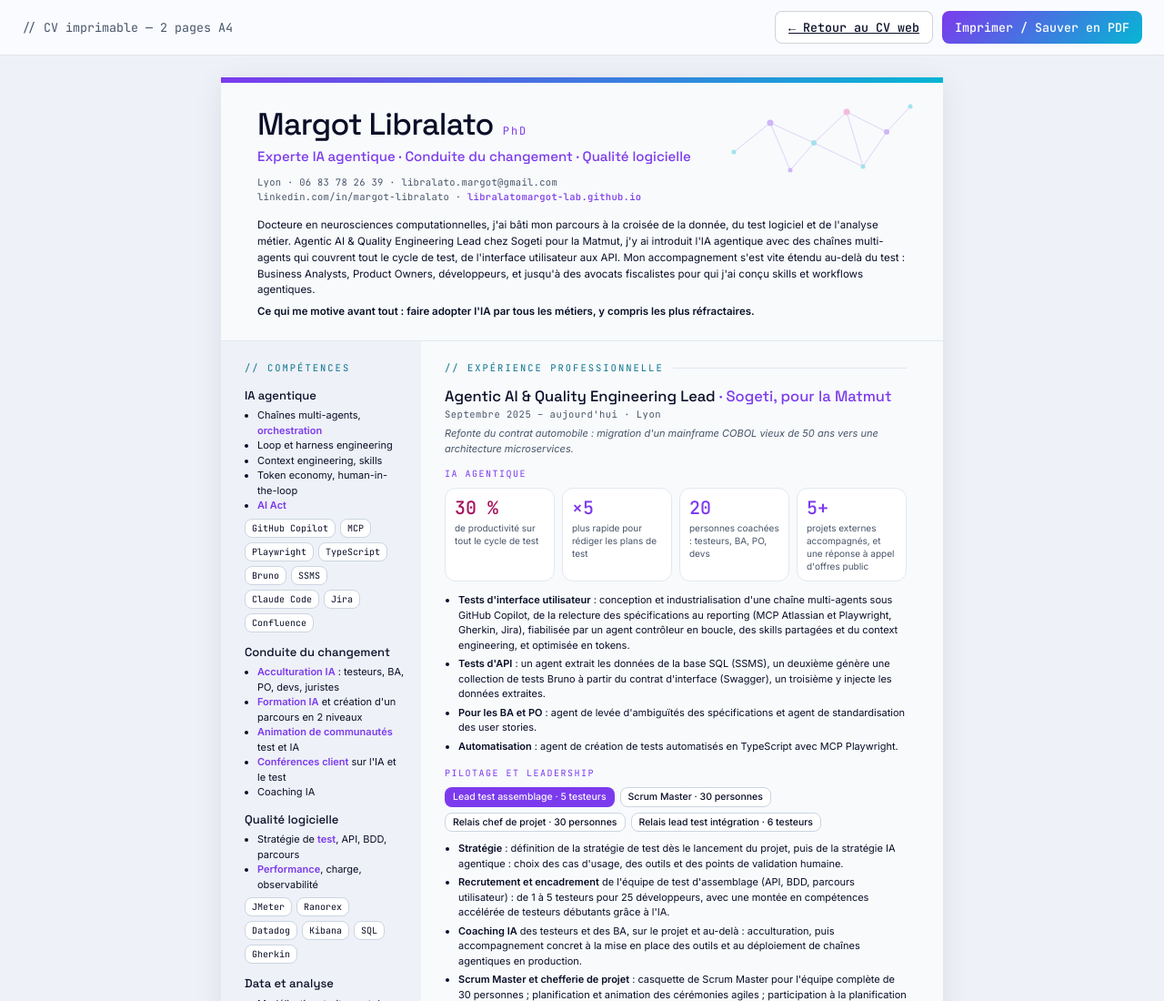
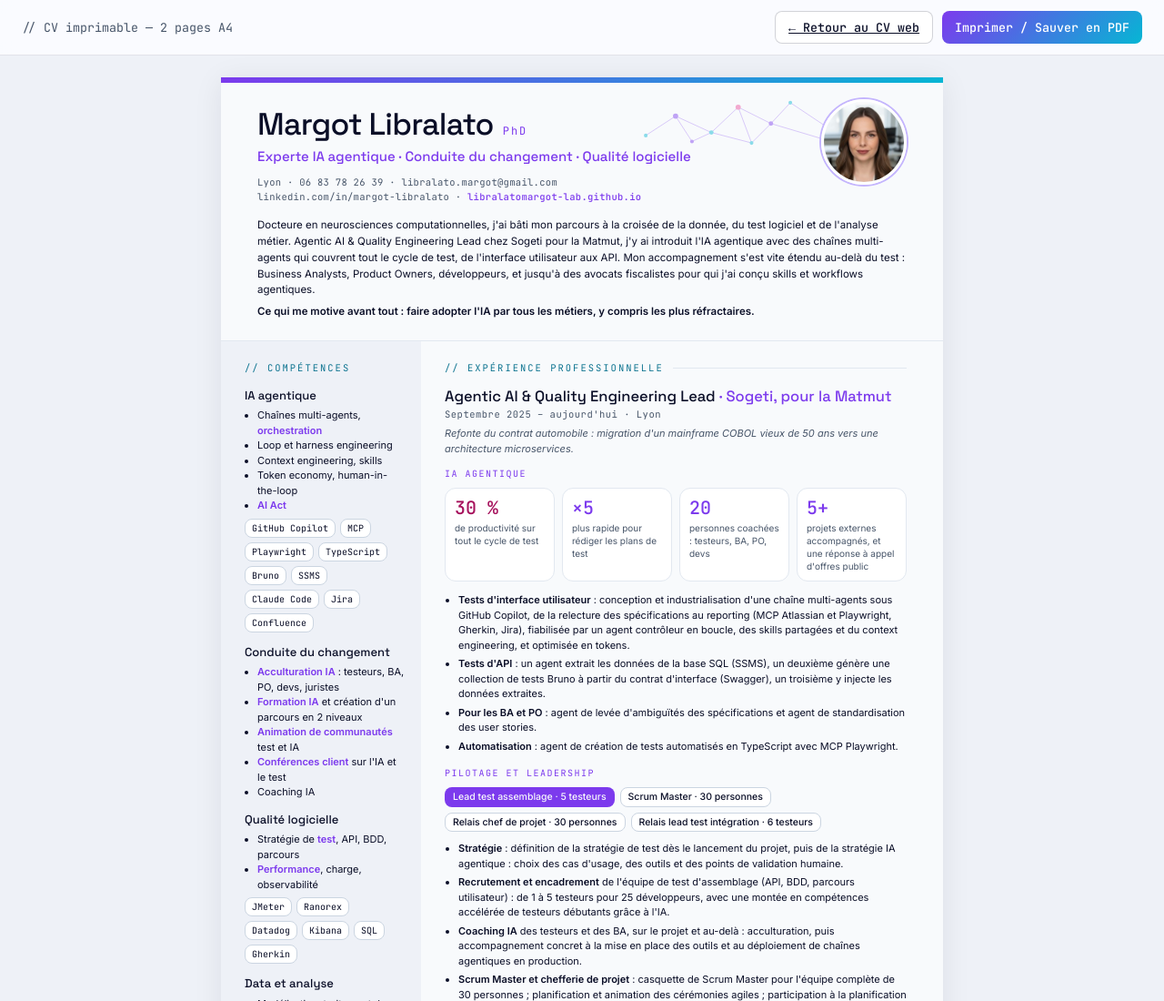
Before and after one commit to libralatomargot-lab/IAtraining, a plain HTML site: page pages/cv-print.html in a window 1280 px wide. Shown: the top 1100 px of the page at 91% size. Drawn offline with Linux system fonts and the light colour scheme.

Commit message:
Ajouter la photo au CV imprimable et à l'accueil
Photo ronde en haut à droite du CV, le réseau de nœuds se resserre
entre le nom et la photo et s'y raccorde. L'accueil utilise la même photo.

Co-Authored-By: Claude Opus 5.5 <noreply@anthropic.com>
Claude-Session: https://claude.ai/code/session_01SQmwDCk872VNuwxHHooJRr

```diff
--- a/pages/cv-print.html
+++ b/pages/cv-print.html
@@ -100,10 +100,11 @@
 <div style="width: 794px; height: 1123px; overflow: hidden; box-sizing: border-box; display: flex; flex-direction: column; background: #F8FAFC; color: #0A0E27; font-family: 'Inter', sans-serif; font-size: 11px; line-height: 1.5">
 <div style="height: 6px; flex: none; background: linear-gradient(135deg, #7C3AED 0%, #06B6D4 100%)"></div>
 <header style="position: relative; flex: none; padding: 26px 40px 22px; background: #F8FAFC; border-bottom: 1px solid #E2E8F0">
-<svg width="210" height="96" viewBox="0 0 210 96" aria-hidden="true" style="position: absolute; top: 14px; right: 28px; opacity: 0.35">
-<g stroke="#7C3AED" stroke-width="0.6" fill="none"><path d="M8 62 L48 30 L96 52 L132 18 L176 40 L202 12"></path><path d="M48 30 L70 82 L96 52 L150 78 L176 40"></path><path d="M132 18 L150 78"></path></g>
-<circle cx="8" cy="62" r="2.5" fill="#06B6D4"></circle><circle cx="48" cy="30" r="3.5" fill="#7C3AED"></circle><circle cx="96" cy="52" r="3" fill="#06B6D4"></circle><circle cx="132" cy="18" r="3.5" fill="#EC4899"></circle><circle cx="176" cy="40" r="3" fill="#7C3AED"></circle><circle cx="202" cy="12" r="2.5" fill="#06B6D4"></circle><circle cx="70" cy="82" r="2.5" fill="#7C3AED"></circle><circle cx="150" cy="78" r="2.5" fill="#06B6D4"></circle>
+<svg width="206" height="59" viewBox="0 0 250 72" aria-hidden="true" style="position: absolute; top: 12px; right: 128px; opacity: 0.45">
+<g stroke="#7C3AED" stroke-width="0.7" fill="none"><path d="M8 56 L48 30 L96 52 L132 18 L176 40 L202 12"></path><path d="M48 30 L70 64 L96 52 L150 66 L176 40"></path><path d="M132 18 L150 66"></path><path d="M202 12 L250 44"></path><path d="M176 40 L250 62"></path></g>
+<circle cx="8" cy="56" r="2.5" fill="#06B6D4"></circle><circle cx="48" cy="30" r="3.5" fill="#7C3AED"></circle><circle cx="96" cy="52" r="3" fill="#06B6D4"></circle><circle cx="132" cy="18" r="3.5" fill="#EC4899"></circle><circle cx="176" cy="40" r="3" fill="#7C3AED"></circle><circle cx="202" cy="12" r="2.5" fill="#06B6D4"></circle><circle cx="70" cy="64" r="2.5" fill="#7C3AED"></circle><circle cx="150" cy="66" r="2.5" fill="#06B6D4"></circle>
 </svg>
+<img src="../image/portrait.jpg" alt="Portrait de Margot Libralato" width="88" height="88" style="position: absolute; top: 18px; right: 40px; width: 88px; height: 88px; border-radius: 50%; object-fit: cover; border: 3px solid #FFFFFF; box-shadow: 0 0 0 2px #C4B5FD">
 <div style="position: relative; display: flex; align-items: baseline; gap: 10px">
 <h1 style="margin: 0; font-family: 'Space Grotesk', sans-serif; font-weight: 500; font-size: 34px; line-height: 1.15; letter-spacing: -0.8px; color: #0A0E27">Margot Libralato</h1>
 <span style="font-family: 'JetBrains Mono', monospace; font-size: 12px; letter-spacing: 2px; color: #7C3AED">PhD</span>
```
Also changed, not shown: index.html (+1 -1 lines), image/portrait.jpg (added).
